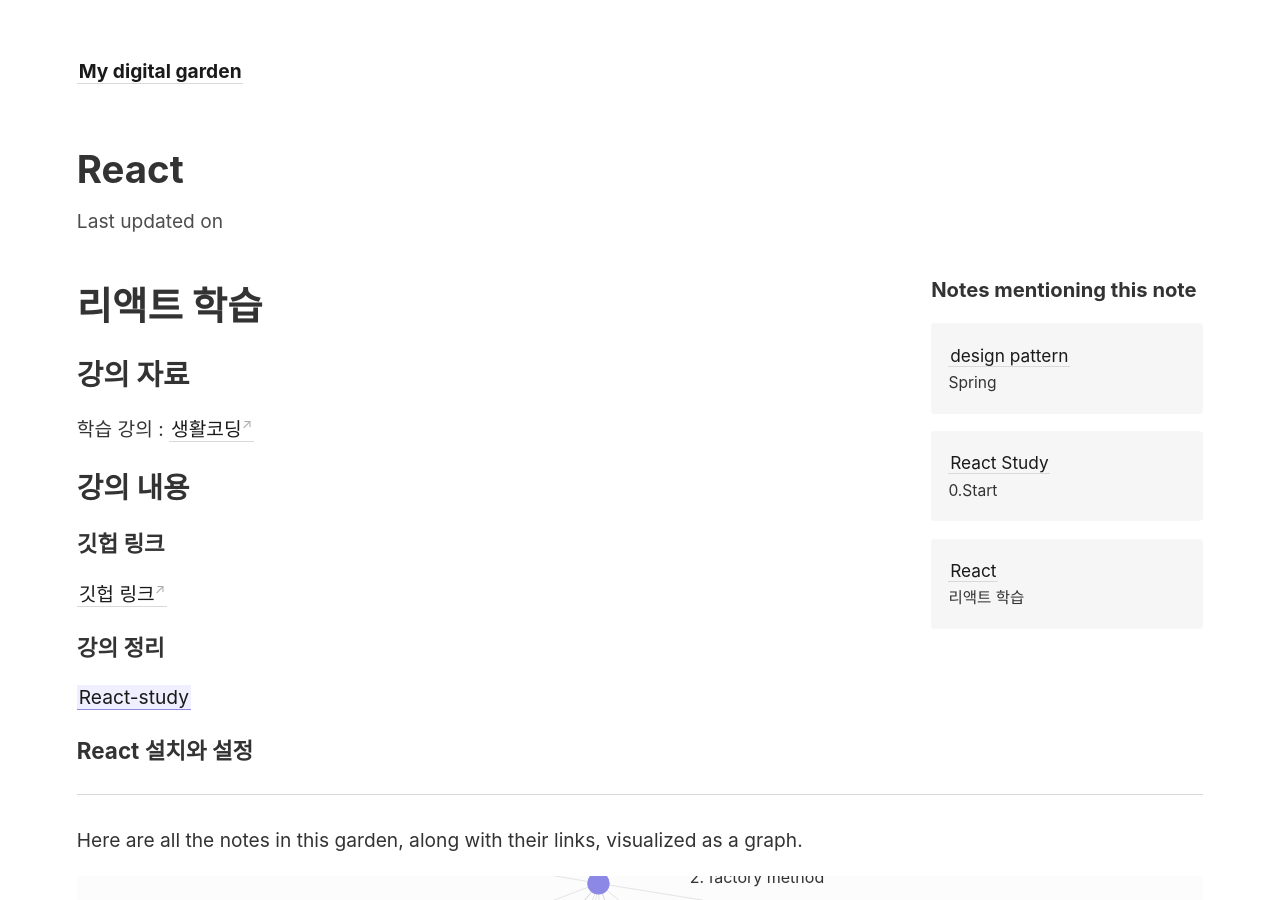
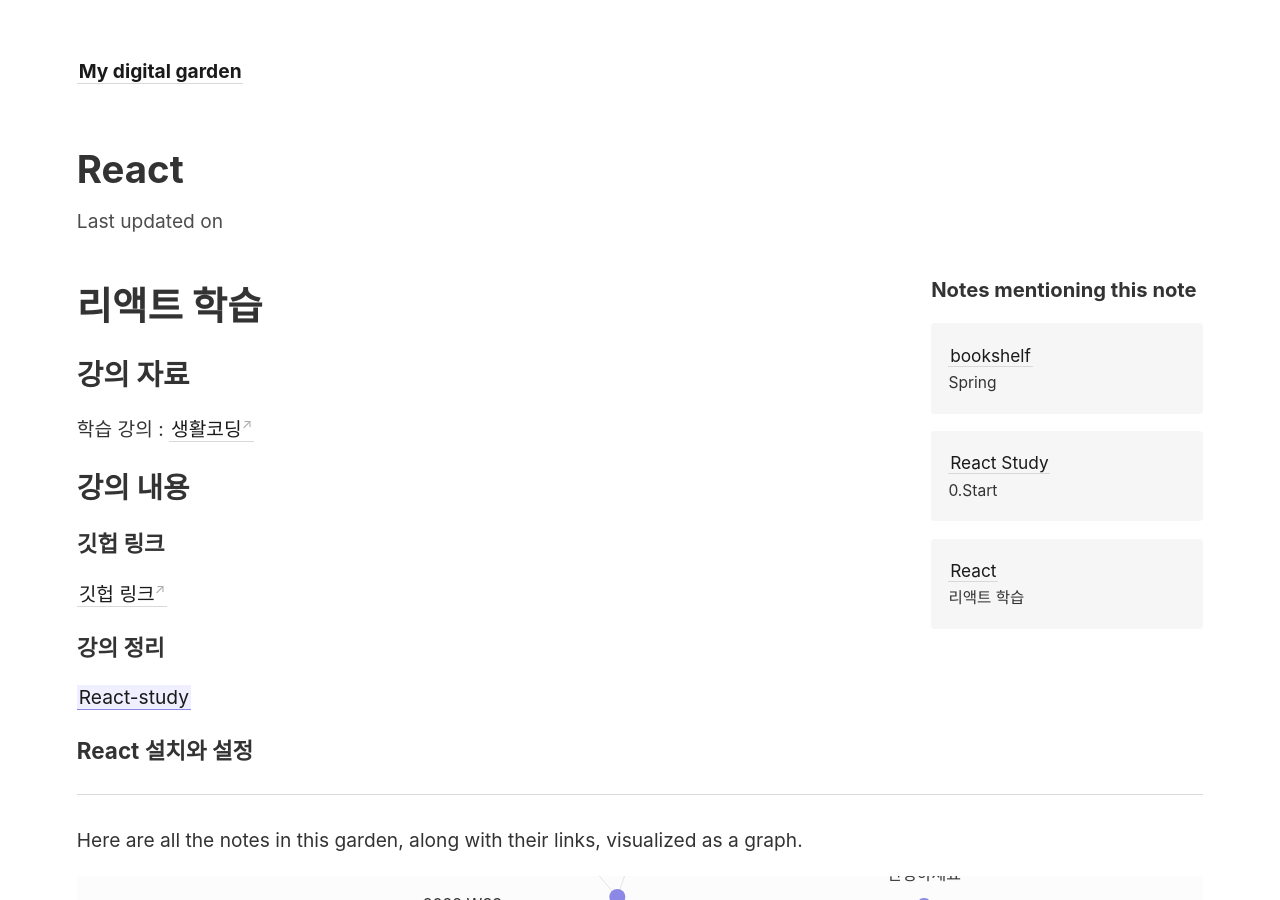
Before and after one commit to innjie/mydocs, a Jekyll site: the page built from _notes/documents/bookshelf project/React.md, in a window 1280 px wide and 900 px high. Built offline with Jekyll 4.4.1, drawn with Linux system fonts in a browser that asks for light colours.

Commit message:
Update Bookshelf Index.md

```diff
--- a/_notes/documents/bookshelf project/Bookshelf Index.md
+++ b/_notes/documents/bookshelf project/Bookshelf Index.md
@@ -1,7 +1,7 @@
 ---
 layout: page
-title: design pattern
-id: design pattern
+title: bookshelf
+id: bookshelf
 permalink: /bookshelf
 ---
 
```
